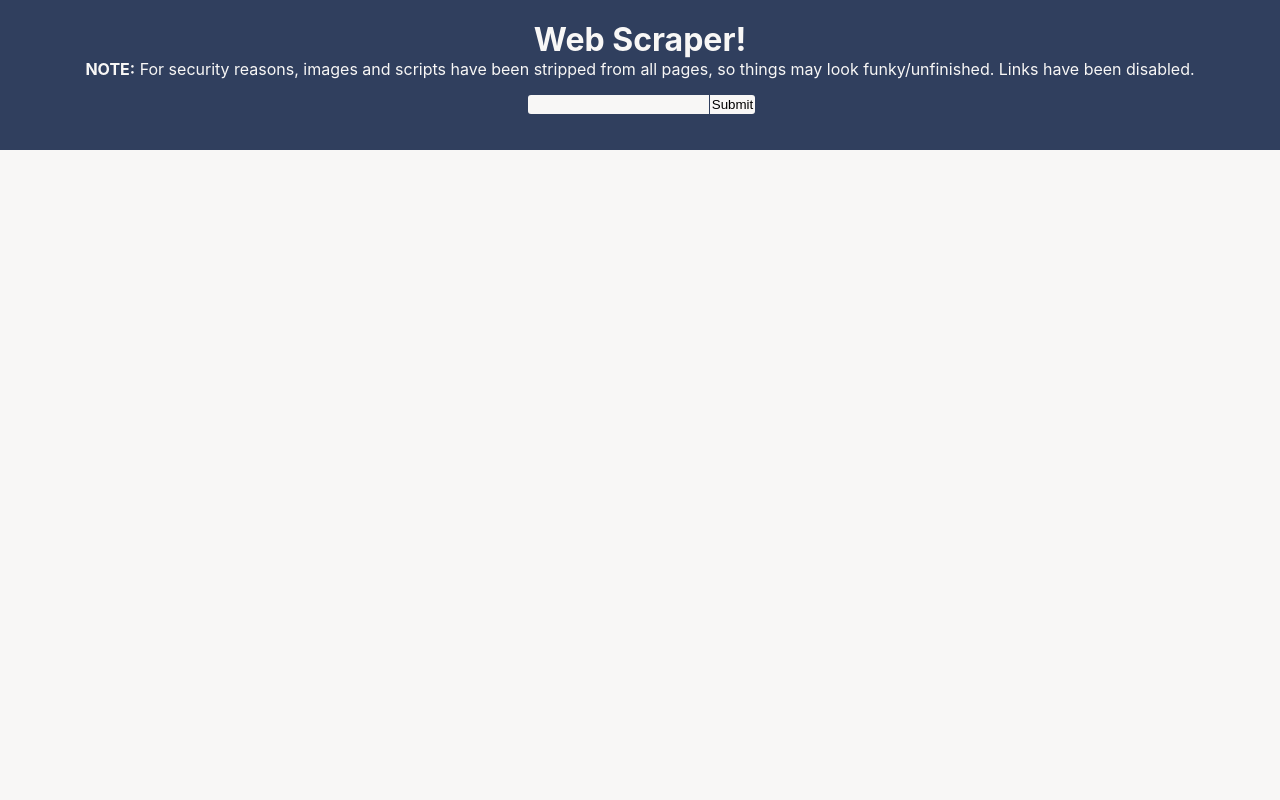
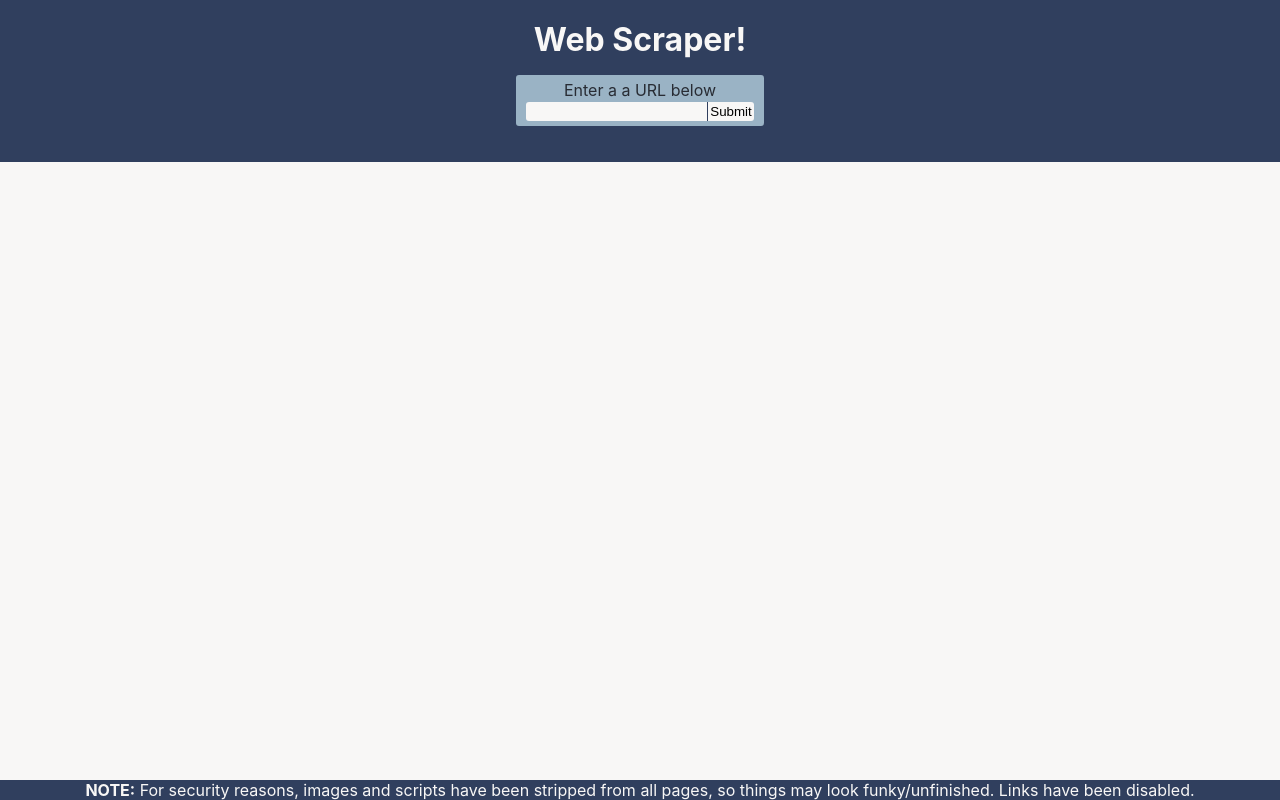
Before and after one commit to BradyDouthit/web-scraper, a React (Create React App) app in the folder client/: page / in a window 1280 px wide. Built offline with nearby package versions, Linux system fonts and the light colour scheme.

Commit message:
add footer

```diff
--- a/client/src/App.css
+++ b/client/src/App.css
@@ -25,8 +25,6 @@ a:visited {
   background-color: #F8F7F6;
   border-top-left-radius: 3px;
   border-bottom-left-radius: 3px;
-  margin-left: 3px;
-  margin-top: 2vh;
 }
 
 input:focus {
@@ -44,7 +42,6 @@ button:focus {
   border-top-right-radius: 3px;
   border-bottom-right-radius: 3px;
   border-left: 1px solid #303F5E;
-  margin-top: 2vh;
 }
 
 .App {
@@ -130,3 +127,21 @@ button:focus {
   background-color: #F8F7F6;
   color: #303F5E;
 }
+
+#search-bar {
+  width: fit-content;
+  margin: 0 auto;
+  margin-top: 2vh;
+  padding: 5px 10px 5px 10px;
+  background-color: #9AB3C5;
+  border-radius: 3px;
+  color: #282c34;
+}
+
+.footer {
+  position: fixed;
+  z-index: 999;
+  width: 100vw;
+  bottom: 0;
+  height: fit-content
+}
--- a/client/src/App.js
+++ b/client/src/App.js
@@ -3,6 +3,7 @@ import axios from 'axios';
 import './App.css';
 import HTMLRender from './components/HTMLRender';
 import LoadingSign from './components/LoadingSign';
+import Footer from './components/Footer';
 
 class App extends React.Component {
 
@@ -85,9 +86,11 @@ class App extends React.Component {
           <h1>Web Scraper!</h1>
           <form className="search-form" onSubmit={this.handleSubmit}>
             <label>
-              <p><strong>NOTE:</strong> For security reasons, images and scripts have been stripped from all pages, so things may look funky/unfinished. Links have been disabled.</p>
-              <input id="submit-input" type="text" value={this.state.value} onChange={this.handleChange} />
-              <button id="submit-button" type="submit">Submit</button>
+              <div id="search-bar">
+                <p>Enter a a URL below</p>
+                <input id="submit-input" type="text" value={this.state.value} onChange={this.handleChange} />
+                <button id="submit-button" type="submit">Submit</button>
+              </div>
             </label>
             {this.state.loading ? <LoadingSign loading={true} /> : <LoadingSign loading={false} />}
           </form>
@@ -96,6 +99,7 @@ class App extends React.Component {
           {this.state.imageData ? <img alt="Website Screenshot" src={`../${this.state.imageData}`}></img> : <div></div>}
           <HTMLRender url={this.state.finalURL} html={this.state.html} />
         </div>
+        <Footer message="<p><strong>NOTE:</strong> For security reasons, images and scripts have been stripped from all pages, so things may look funky/unfinished. Links have been disabled.</p>" />
       </div>
 
     );
--- /dev/null
+++ b/client/src/components/Footer.js
@@ -0,0 +1,11 @@
+import React from 'react';
+
+function Footer (props) {
+    return (
+        <div className="footer dark">
+            <div dangerouslySetInnerHTML={{__html: props.message}} />
+        </div>
+    );
+}
+
+export default Footer;
```
